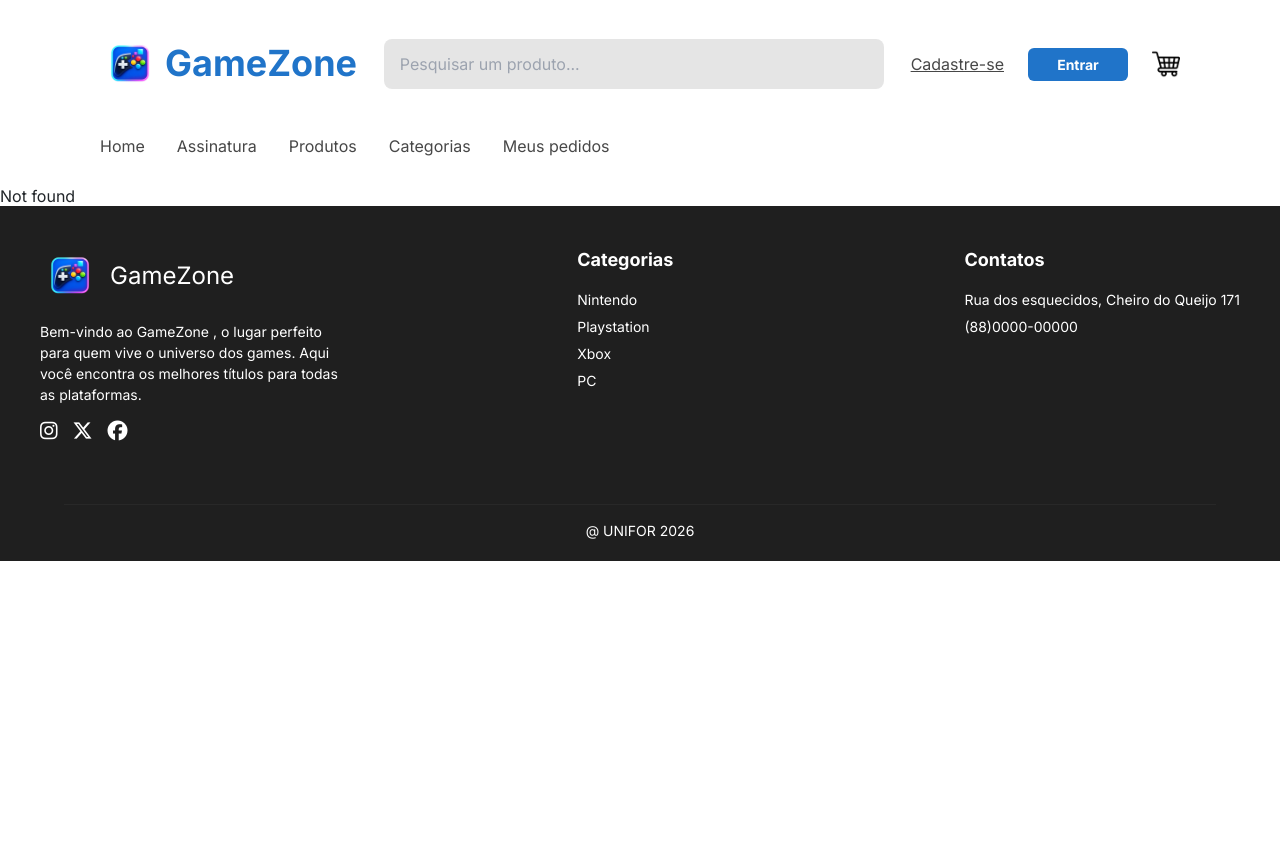
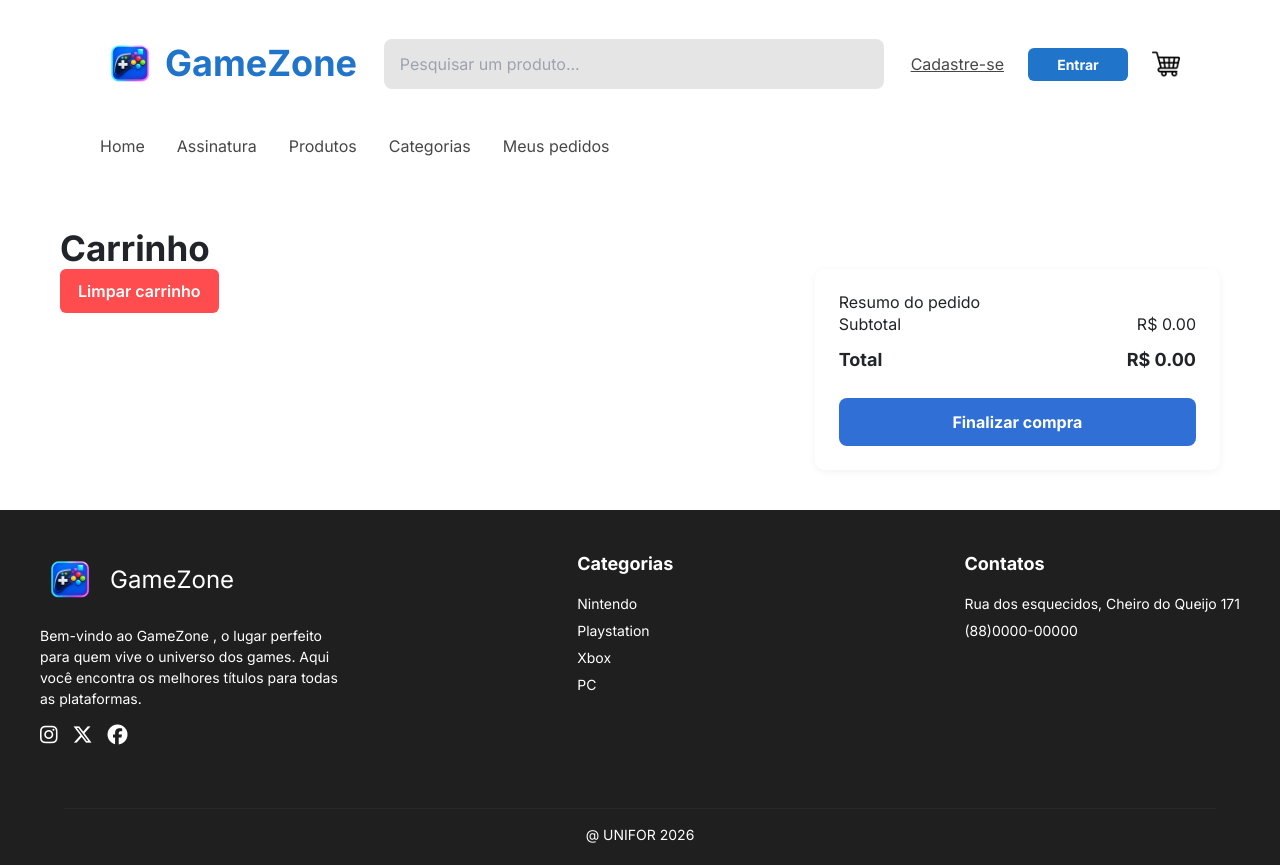
Before and after one commit to Brendadosanjos/GameZone, a React (Vite) app in the folder frontend/: page /cart in a window 1280 px wide. Before the commit the page ends 800 px from the top, so only its background shows below. Built offline with nearby package versions, Linux system fonts and the light colour scheme; some icons are missing; a web font is replaced by a local one.

Commit message:
Implementar página de carrinho e funcionalidade de adicionar ao carrinho

```diff
--- a/frontend/src/App.css
+++ b/frontend/src/App.css
@@ -3,9 +3,8 @@
 @tailwind utilities;
 
 *{
-    margin: 0;
-    padding: 0;
-    box-sizing: border-box;
-    border-style: none;
-    font-family: Inter, sans-serif;
+  margin:0;
+  padding:0;
+  box-sizing:border-box;
+  font-family:Inter, sans-serif;
 }
--- a/frontend/src/App.jsx
+++ b/frontend/src/App.jsx
@@ -1,11 +1,13 @@
 import "bootstrap/dist/css/bootstrap.min.css";
 import { Route, BrowserRouter as Router, Routes } from "react-router-dom";
 import "./App.css";
+
 import Home from "./Pages/Home";
 import NotFound from "./Pages/NotFound";
 import ProductList from "./Pages/ProductListPage";
 import ProductPage from "./Pages/ProductPage";
 import SubscriptionPage from "./Pages/SubscriptionPage";
+import Cart from "./Pages/Cart";
 
 
 function App() {
@@ -18,6 +20,7 @@ function App() {
           <Route path="/produto/:id" element={<ProductPage />} />
           <Route path="/assinatura" element={<SubscriptionPage />} />
           <Route path="*" element={<NotFound />} />
+          <Route path="/cart" element={<Cart />} />
         </Routes>
       </Router>
     </>
--- /dev/null
+++ b/frontend/src/Components/CartItem.jsx
@@ -0,0 +1,25 @@
+import "../Styles/CartItem.css";
+
+export default function CartItem({ product, onRemove }) {
+  return (
+    <div className="cart-item">
+
+      <img
+        src={product.imgUrl}
+        alt={product.description}
+      />
+
+      <div className="cart-info">
+        <h4>{product.description}</h4>
+        <p>R$ {product.price}</p>
+      </div>
+
+      <div className="cart-actions">
+        <button className="btn-remove" onClick={onRemove}>
+          Remover
+        </button>
+      </div>
+
+    </div>
+  );
+}
--- a/frontend/src/Components/NavBar.jsx
+++ b/frontend/src/Components/NavBar.jsx
@@ -43,14 +43,16 @@ export default function NavBar() {
               Entrar
             </Button>
 
-            <button>
-              <img src="Buy.png" width={28} />
-            </button>
+            {/* CARRINHO */}
+            <Link to="/cart">
+              <img src="Buy.png" width={28} alt="Carrinho" />
+            </Link>
 
           </div>
 
         </div>
-        <div className="flex flex-wrap gap-[32px] mt-[40px] ">
+
+        <div className="flex flex-wrap gap-[32px] mt-[40px]">
 
           <Link className="text-[#474747] hover:text-[#2074c9] no-underline" to="/">
             Home
--- a/frontend/src/Components/ProductCard.jsx
+++ b/frontend/src/Components/ProductCard.jsx
@@ -2,26 +2,54 @@ import React from 'react';
 import '../styles/ProductCard.css';
 
 export default function ProductCard({ product }) {
+
+  const addToCart = () => {
+
+    const cart = JSON.parse(localStorage.getItem("cart")) || [];
+
+    cart.push(product);
+
+    localStorage.setItem("cart", JSON.stringify(cart));
+
+    alert("Produto adicionado ao carrinho!");
+  };
+
   const isOnSale = parseFloat(product.oldprice) > parseFloat(product.price);
 
   return (
     <div className="col-md-4 col-sm-6 mb-4">
       <div className="card custom-card h-100 position-relative">
+
         {isOnSale && (
           <span className="badge bg-success position-absolute top-0 start-0 m-2">
             SALE OFF
           </span>
         )}
+
         <img
           src={product.imgUrl}
           className="card-img-top p-3"
           alt={product.description}
         />
+
         <div className="card-body text-center">
           <p className="card-title mb-1">{product.description}</p>
-          <small className="text-muted">R$ <s>{product.oldprice}</s></small>
+
+          <small className="text-muted">
+            R$ <s>{product.oldprice}</s>
+          </small>
+
           <h5 className="text-price">R$ {product.price}</h5>
+
+          <button
+            onClick={addToCart}
+            className="btn btn-primary mt-2"
+          >
+            Adicionar ao Carrinho
+          </button>
+
         </div>
+
       </div>
     </div>
   );
--- /dev/null
+++ b/frontend/src/Pages/Cart.jsx
@@ -0,0 +1,87 @@
+import { useEffect, useState } from "react";
+import NavBar from "../Components/NavBar";
+import Footer from "../Components/Footer";
+import CartItem from "../Components/CartItem";
+import "../Styles/Cart.css";
+
+export default function Cart() {
+
+  const [cartItems, setCartItems] = useState([]);
+
+  useEffect(() => {
+    const cart = JSON.parse(localStorage.getItem("cart")) || [];
+    setCartItems(cart);
+  }, []);
+
+  const subtotal = cartItems.reduce((total, item) => {
+    return total + item.price * (item.quantity || 1);
+  }, 0);
+
+  const removeItem = (indexToRemove) => {
+    const updatedCart = cartItems.filter((_, index) => index !== indexToRemove);
+
+    setCartItems(updatedCart);
+    localStorage.setItem("cart", JSON.stringify(updatedCart));
+  };
+
+  const clearCart = () => {
+    setCartItems([]);
+    localStorage.removeItem("cart");
+  };
+
+  return (
+    <>
+      <NavBar />
+
+      <div className="cart-container">
+
+        <h1 className="cart-title">Carrinho</h1>
+
+
+
+        <div className="cart-layout">
+
+          <div className="cart-items">
+            {cartItems.map((item, index) => (
+              <CartItem
+                key={index}
+                product={item}
+                onRemove={() => removeItem(index)}
+              />
+            ))}
+            <button className="btn-clear-cart" onClick={clearCart}>
+          Limpar carrinho
+        </button>
+          </div>
+
+
+
+          <div className="cart-summary">
+
+
+            <h3>Resumo do pedido</h3>
+
+            <div className="summary-row">
+              <span>Subtotal</span>
+              <span>R$ {subtotal.toFixed(2)}</span>
+            </div>
+
+            <div className="summary-row summary-total">
+              <span>Total</span>
+              <span>R$ {subtotal.toFixed(2)}</span>
+            </div>
+
+            <button className="btn-checkout">
+              Finalizar compra
+            </button>
+
+          </div>
+
+        </div>
+
+      </div>
+
+      <Footer />
+    </>
+  );
+}
--- /dev/null
+++ b/frontend/src/Styles/Cart.css
@@ -0,0 +1,70 @@
+.cart-container{
+  max-width:1200px;
+  margin:auto;
+  padding:40px 20px;
+}
+
+.cart-layout{
+  display:flex;
+  justify-content:space-between;
+  gap:40px;
+}
+
+.cart-items{
+  flex:2;
+}
+
+.cart-summary{
+  flex:1;
+}
+
+.cart-summary{
+  background:white;
+  padding:24px;
+  border-radius:10px;
+  height:fit-content;
+  box-shadow:0 2px 8px rgba(0,0,0,0.05);
+}
+
+.summary-row{
+  display:flex;
+  justify-content:space-between;
+  margin-bottom:10px;
+}
+
+.cart-title {
+  font-weight: bold;
+  font-size: 35px;
+}
+
+.summary-total{
+  font-weight:bold;
+  font-size:18px;
+}
+
+.btn-checkout{
+  width:100%;
+  margin-top:15px;
+  padding:12px;
+  background:#2f6fd6;
+  border:none;
+  color:white;
+  border-radius:8px;
+  font-weight:bold;
+}
+
+.btn-clear-cart {
+  background-color: #ff4d4f;
+  color: white;
+  border: none;
+  padding: 10px 18px;
+  border-radius: 6px;
+  font-weight: 600;
+  cursor: pointer;
+  margin-bottom: 20px;
+  transition: background 0.2s ease;
+}
+
+.btn-clear-cart:hover {
+  background-color: #d9363e;
+}
--- /dev/null
+++ b/frontend/src/Styles/CartItem.css
@@ -0,0 +1,33 @@
+.cart-item{
+  display:flex;
+  gap:20px;
+  background:white;
+  padding:20px;
+  border-radius:10px;
+  margin-bottom:20px;
+  align-items:center;
+  box-shadow:0 2px 8px rgba(0,0,0,0.05);
+}
+
+.cart-item img{
+  width:120px;
+  border-radius:8px;
+}
+
+.cart-info{
+  flex:1;
+}
+
+.cart-actions{
+  display:flex;
+  flex-direction:column;
+  gap:10px;
+}
+
+.btn-remove{
+  background:#eee;
+  border:none;
+  padding:8px 14px;
+  border-radius:6px;
+  cursor:pointer;
+}
```
Also changed, not shown: frontend/src/Pages/Home.jsx (line endings or trailing spaces).
